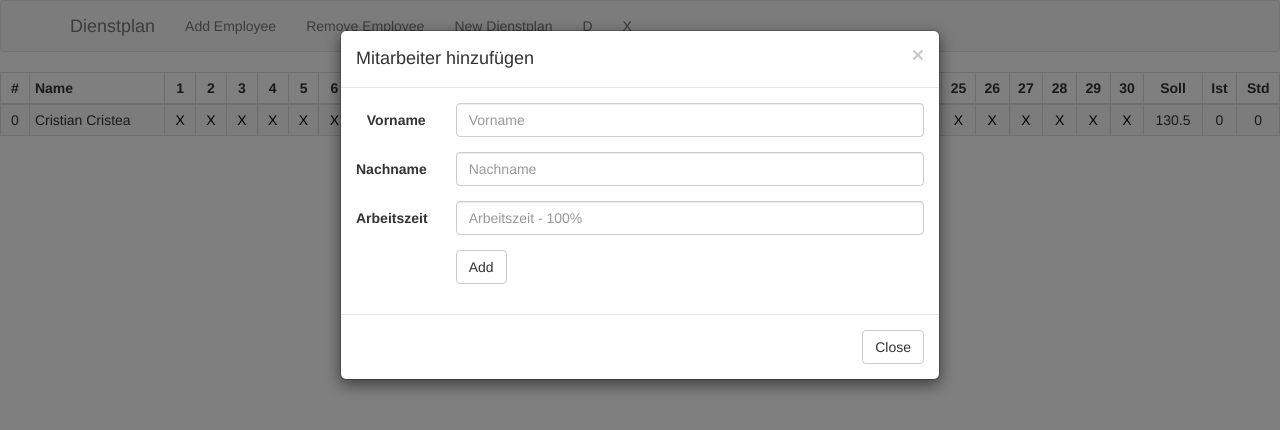
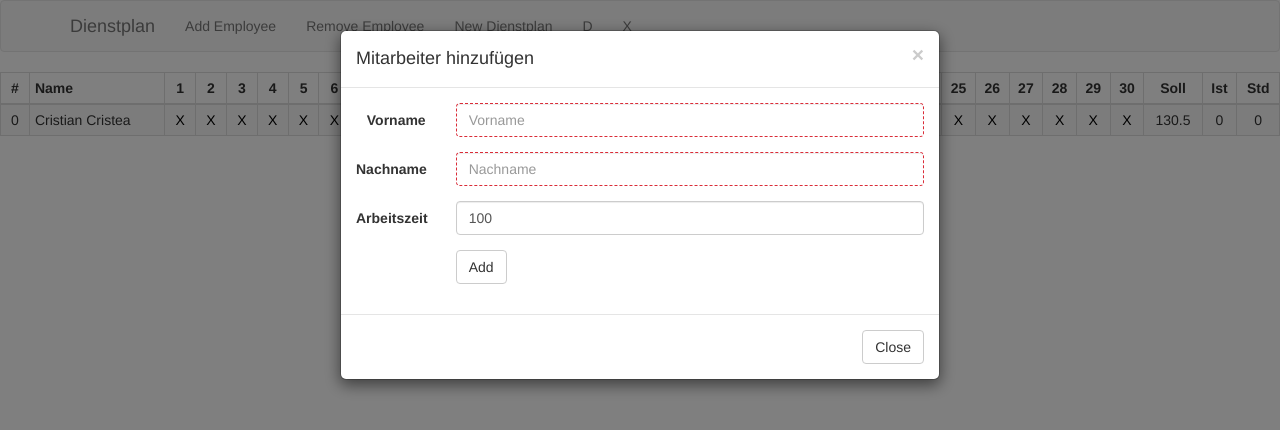
Before and after one commit to CristianCristea/dienstplan, a React (Create React App) app: page / in a window 1280 px wide. Both pictures are taken after a click on the button "Add Employee". Shown: the top 430 px of the page. Built offline with nearby package versions, Linux system fonts and the light colour scheme.

Commit message:
Add basic form validation for dev

```diff
--- a/src/App.js
+++ b/src/App.js
@@ -199,7 +199,9 @@ class App extends Component {
     e.preventDefault();
     const { employees, currentYear, currentMonth } = this.state;
     const currentEmployeeMonth = person.hours[currentYear][currentMonth];
+    const formElem = document.getElementById('AddEmployeeForm');
 
+    if (formElem.checkValidity()) {
       person.hours.defaultWorkDay = 23;
       person.hours.totalStatus = 0;
       currentEmployeeMonth['worked'] = 0;
@@ -215,6 +217,9 @@ class App extends Component {
       employees.push(person);
       this.setState({ employees: employees });
       this.closeModal();
+    } else {
+      console.log('invalid input');
+    }
   }
 
   archiveEmployee() {
--- a/src/components/AddEmployee.js
+++ b/src/components/AddEmployee.js
@@ -5,7 +5,6 @@ import {
   Button,
   Form,
   FormGroup,
-  FormControl,
   ControlLabel,
   Col
 } from 'react-bootstrap';
@@ -21,7 +20,7 @@ class AddEmployee extends Component {
       firstName: '',
       lastName: '',
       id: '',
-      workTimePercent: '',
+      workTimePercent: 100,
       hours: {
         [currentYear]: {
           [currentMonth]: {}
@@ -63,7 +62,7 @@ class AddEmployee extends Component {
       firstName: '',
       lastName: '',
       id: '',
-      workTimePercent: '',
+      workTimePercent: 100,
       hours: {
         [currentYear]: {
           [currentMonth]: {}
@@ -82,15 +81,19 @@ class AddEmployee extends Component {
           <Modal.Title>Mitarbeiter hinzufügen</Modal.Title>
         </Modal.Header>
         <Modal.Body>
-          <Form horizontal>
+          <Form horizontal id="AddEmployeeForm">
             <FormGroup controlId="firstName">
               <Col componentClass={ControlLabel} sm={2}>
                 Vorname
               </Col>
               <Col sm={10}>
-                <FormControl
+                <input
+                  className="form-control"
                   type="text"
                   placeholder="Vorname"
+                  required
+                  pattern="^[a-zA-Z]*$"
+                  minLength="3"
                   name="firstName"
                   value={this.state.firstName}
                   onChange={e => this.handleFormInput(e)}
@@ -103,9 +106,13 @@ class AddEmployee extends Component {
                 Nachname
               </Col>
               <Col sm={10}>
-                <FormControl
+                <input
+                  className="form-control"
                   type="text"
                   placeholder="Nachname"
+                  required
+                  pattern="^[a-zA-Z]*$"
+                  minLength="3"
                   name="lastName"
                   value={this.state.lastName}
                   onChange={e => this.handleFormInput(e)}
@@ -118,9 +125,13 @@ class AddEmployee extends Component {
                 Arbeitszeit
               </Col>
               <Col sm={10}>
-                <FormControl
+                <input
+                  className="form-control"
                   type="number"
                   placeholder="Arbeitszeit - 100%"
+                  pattern="[^\d+$]"
+                  min="10"
+                  max="100"
                   name="percentFromDefaultMonth"
                   value={this.state.workTimePercent}
                   onChange={e => this.handleFormInputHours(e)}
--- a/src/css/_overlays.scss
+++ b/src/css/_overlays.scss
@@ -22,3 +22,10 @@
 .vacation-day {
   background-color: $hansa-yellow;
 }
+
+// invalid input
+input {
+  &:invalid {
+    border: 1px dashed $rusty-red;
+  }
+}
```
Lines whose indentation alone changed are shown as unchanged.
